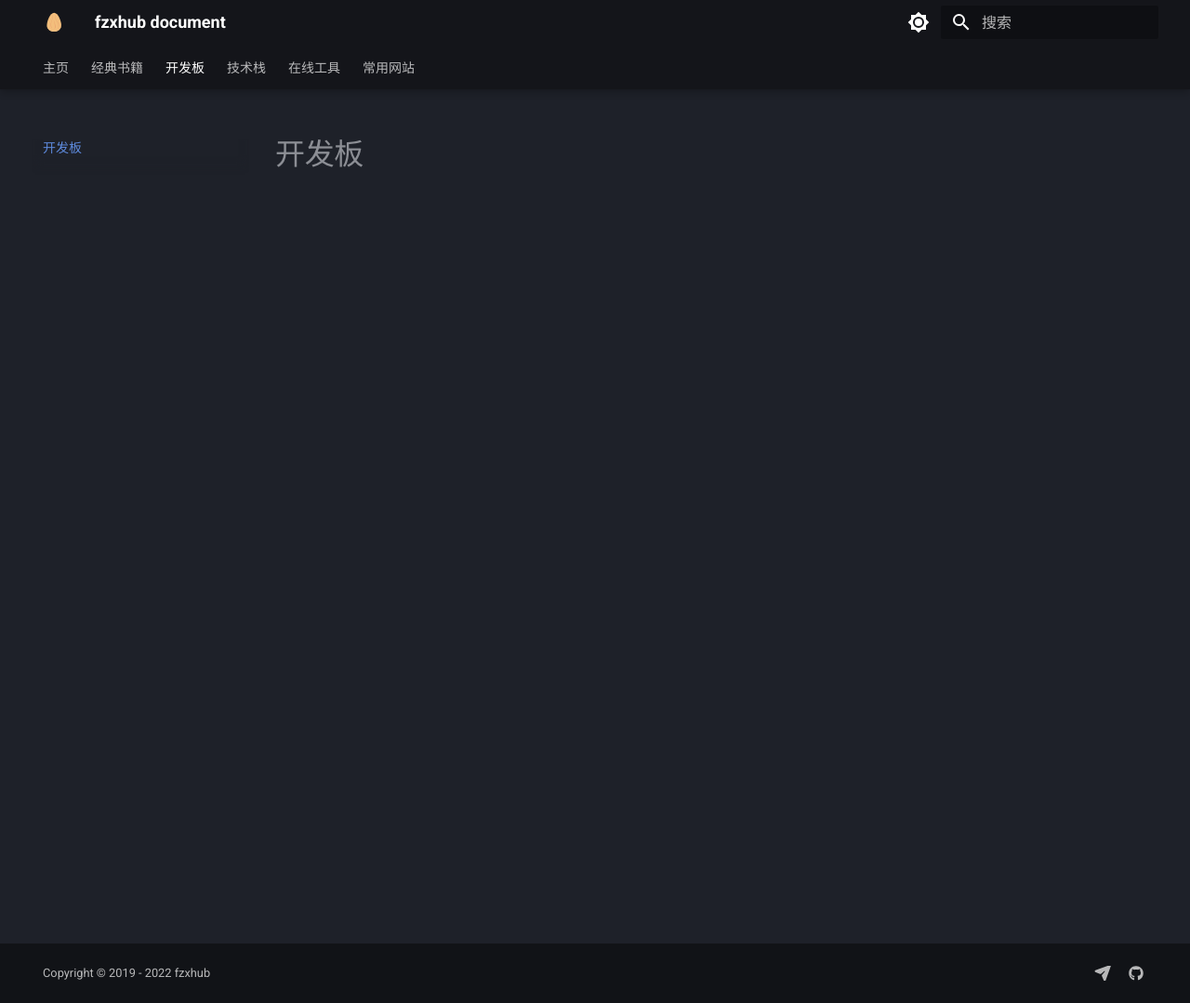
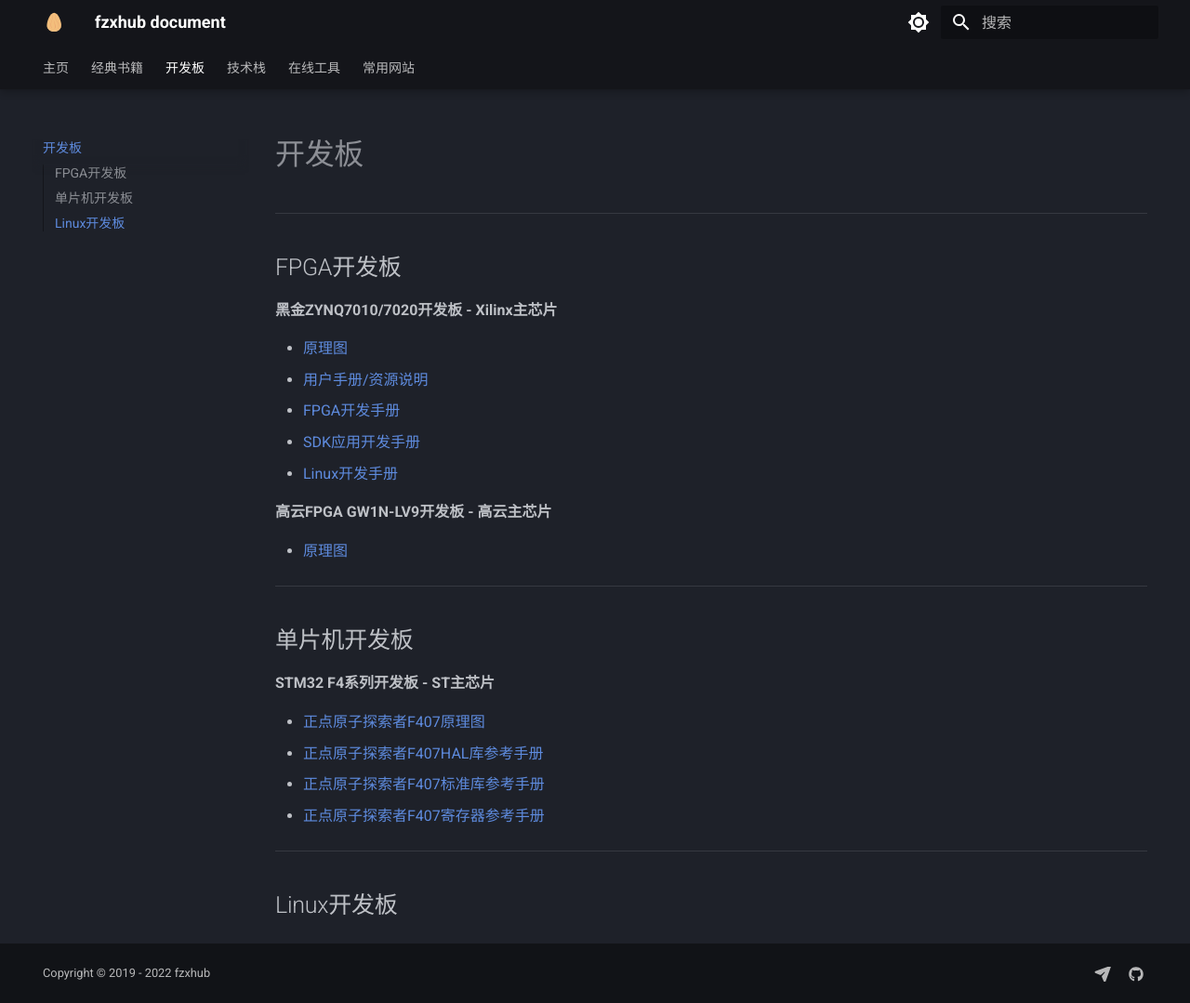
Before and after one commit to fzxhub/document, an MkDocs documentation site: the page built from docs/devboard.md, in a window 1280 px wide and 1079 px high. Shown: the whole window at 93% size. Built offline with MkDocs 1.6.1 and Material for MkDocs 9.7.7, drawn with Linux system fonts in a browser that asks for light colours.

Commit message:
增加部分开发板

```diff
--- a/docs/devboard.md
+++ b/docs/devboard.md
@@ -3,3 +3,36 @@ hide:
   - footer
 ---
 # 开发板
+
+---
+
+## FPGA开发板
+
+**黑金ZYNQ7010/7020开发板 - Xilinx主芯片**
+
+- [原理图](devboard/AX7010开发板原理图V2.0.pdf)
+- [用户手册/资源说明](devboard/AX7010开发板用户手册V1.07.pdf)
+- [FPGA开发手册](devboard/ALINX_ZYNQ开发平台基础教程V1.09.pdf)
+- [SDK应用开发手册](devboard/ALINX_ZYNQ开发平台SDK应用教程V2.03.pdf)
+- [Linux开发手册](devboard/ALINX_ZYNQ开发平台Linux应用教程V1.03.pdf)
+
+
+**高云FPGA GW1N-LV9开发板 - 高云主芯片**
+
+- [原理图](devboard/DK-START-GW1N-LV9LQ144C6I5_V2.1_SCH.pdf)
+
+
+---
+
+## 单片机开发板
+
+**STM32 F4系列开发板 - ST主芯片**
+
+- [正点原子探索者F407原理图](devboard/Explorer STM32F4_V2.2_SCH.pdf)
+- [正点原子探索者F407HAL库参考手册](devboard/STM32F4开发指南-HAL库版本_V1.2.pdf)
+- [正点原子探索者F407标准库参考手册](devboard/STM32F4开发指南-库函数版本_V1.2.pdf)
+- [正点原子探索者F407寄存器参考手册](devboard/STM32F4开发指南-寄存器版本_V1.2.pdf)
+
+---
+
+## Linux开发板
```
Also changed, not shown: docs/technology.md (+5 -3 lines), 10 other files.
